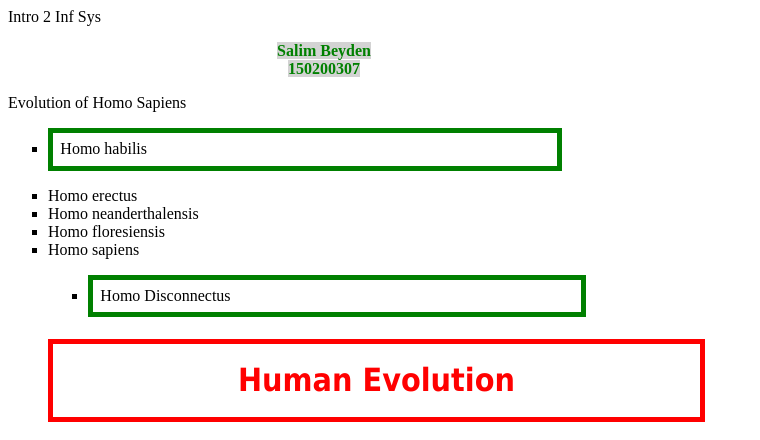
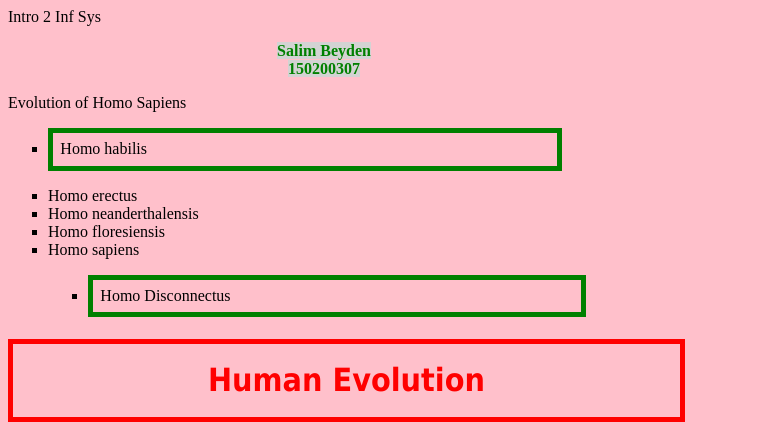
Before and after one commit to itu-itis/git-fundamentals-draft-itu-itis21-beyden20, a plain HTML site: page index.html in a window 1280 px wide. Shown: the top 440 px of the page, without its empty margins (0-760 px from the left). Drawn offline with Linux system fonts and the light colour scheme.

Commit message:
Update index.html
html events

```diff
--- a/index.html
+++ b/index.html
@@ -7,6 +7,17 @@
          Salim's Github Page
    </title>
    <link rel="stylesheet" type="text/css" href = "all.css" />
+   <body onload="welcomeFunction(); document.body.style.backgroundColor='pink'"
+	 onresize="document.body.style.backgroundColor='lightblue'"
+
+	 onkeydown="document.body.style.backgroundColor='white'"
+	 onkeyup="document.body.style.backgroundColor='lightyellow'">
+
+   <script>
+	   function welcomeFunction(){
+		   alert("Welcome!");
+	   }
+    </script>
    <!-- This is a comment line -->
    <!--
    <style type="text/css">
@@ -31,7 +42,7 @@
  <body>
   <stong> Intro 2 Inf Sys </strong>
   </p>
-<p class = "centered">
+<p class = "centered" onmouseover="document.querySelector('.centered').style.font ='bold 20pt arial,serif'">
 	<em> Salim Beyden
 	      <br>
               150200307
@@ -42,7 +53,7 @@
      Evolution of Homo Sapiens
   </p>
 
-  <ul>
+  <ul id="unorderedL" onmouseover="document.getElementById('unorderedL').style.backgroundColor='purple'">
       <li> Homo habilis </li>
       <li> Homo erectus </li>
       <li> Homo neanderthalensis </li>
@@ -51,8 +62,10 @@
       <ul>
            <li> Homo Disconnectus </li>
       </ul>
-
-      <h1> <strong> Human Evolution </strong> </h1>
+   </ul>
+      <h1 onmouseover="style.color='orange';style.backgroundColor='lightgreen'"
+	  onmouseout="style.color='red'; style.backgroundColor='white'">
+	      <strong> Human Evolution </strong> </h1>
 
       <p> <img src="evolution-diagram.png"> </p>
 
@@ -65,7 +78,7 @@
        <h2> <strong> The Clicklabke Image </strong> </h2>
        <p> This image is clickable, click on it and try.
            <a href=" https://www.biologyonline.com/dictionary/homo-sapiens-sapiens">
-              <img src="evolution-diagram.png">
+              <img id="myImg" alt="Evolution diagram" onclick="alert(document.getElementById('myImg').alt)" src="evolution-diagram.png"/>
            </a>
        </p>
 
```
